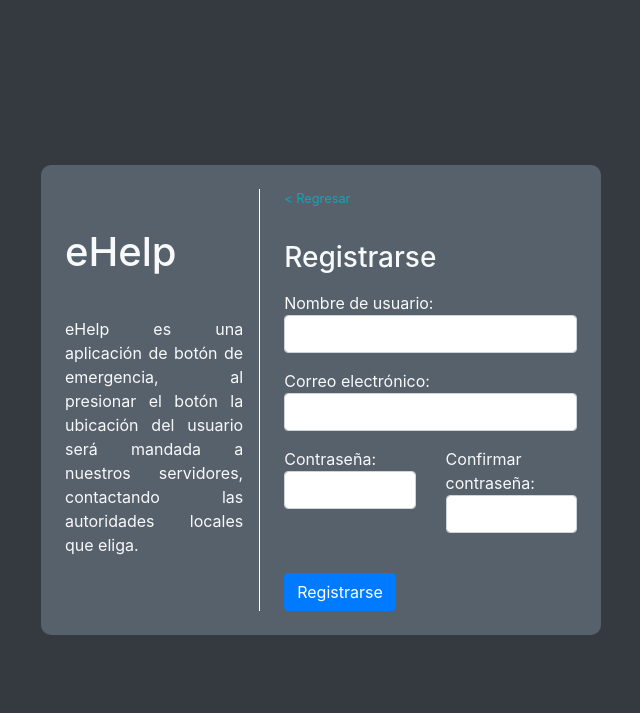
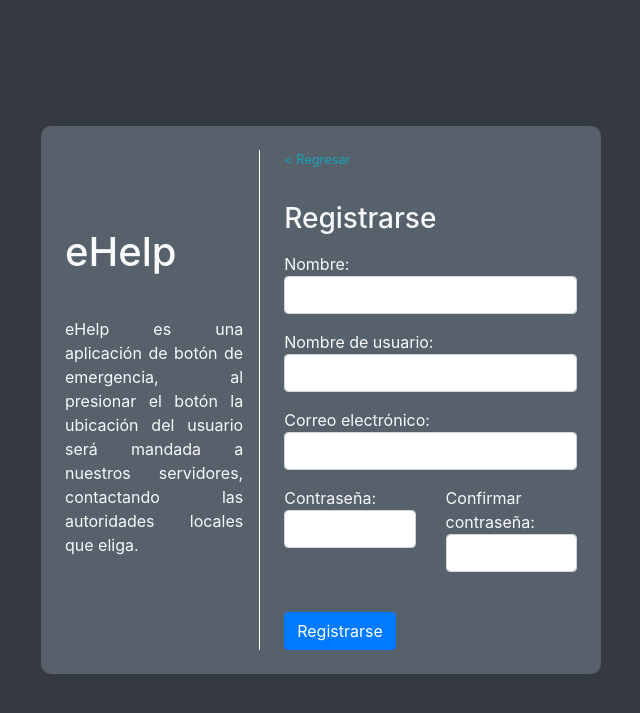
Before and after one commit to juankcl/PF_AplicacionesInternet, a PHP site: page /registro.php in a window 1280 px wide. Shown: the top 713 px of the page, without its empty margins (319-959 px from the left). Run offline with PHP 8.4, Linux system fonts and the light colour scheme.

Commit message:
Agregar nombre

```diff
--- a/pag/registro.php
+++ b/pag/registro.php
@@ -45,6 +45,10 @@ if ($_POST && isset($_POST['username'], $_POST['email'], $_POST['password'], $_P
 					}
 					?>
 					<div class="form-group">
+						Nombre:
+						<input minlength="3" type="text" name="nombre" id="" class="form-control" value="<?PHP if (isset($_POST['nombre'])) echo htmlspecialchars($_POST['nombre']); ?>">
+					</div>
+					<div class="form-group">
 						Nombre de usuario:
 						<input minlength="3" type="text" name="username" id="" class="form-control" value="<?PHP if (isset($_POST['username'])) echo htmlspecialchars($_POST['username']); ?>">
 					</div>
```
